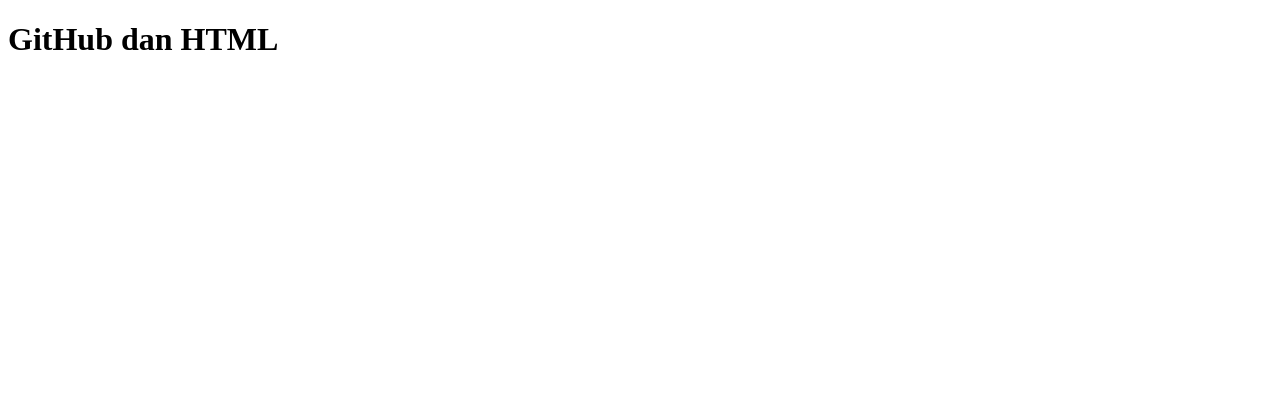
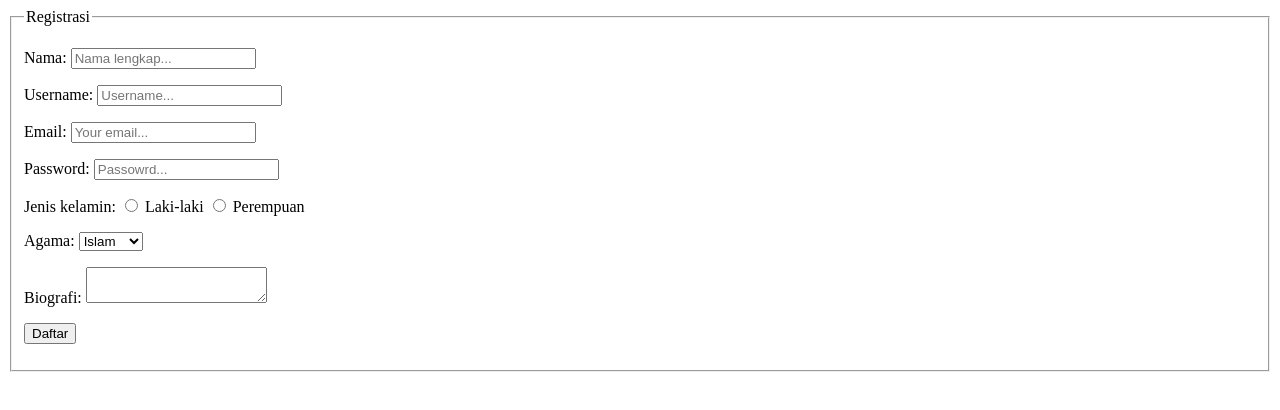
Before and after one commit to davidgrcias/PTS_Genap, a plain HTML site: page index.html in a window 1280 px wide. Drawn offline with Linux system fonts and the light colour scheme.

Commit message:
Buat form registrasi

```diff
--- a/index.html
+++ b/index.html
@@ -1,9 +1,50 @@
 <!DOCTYPE html>
 <html>
 <head>
-<title>GitHub dan HTML</title>
+<title>Registrasi</title>
 </head>
 <body>
-<h1> GitHub dan HTML </h1>
+<form action="contact.php" method="POST">
+<fieldset>
+<legend>Registrasi</legend>
+<p>
+<label>Nama:</label>
+<input type="text" name="nama" placeholder="Nama lengkap..." />
+</p>
+<p>
+<label>Username:</label>
+<input type="text" name="username" placeholder="Username..." />
+</p>
+<p>
+<label>Email:</label>
+<input type="email" name="email" placeholder="Your email..." />
+</p>
+<p>
+<label>Password:</label>
+<input type="password" name="password" placeholder="Passowrd..." />
+</p>
+<p>
+<label>Jenis kelamin:</label>
+<label><input type="radio" name="jenis_kelamin" value="laki-laki" /> Laki-laki</label>
+<label><input type="radio" name="jenis_kelamin" value="perempuan" /> Perempuan</label>
+</p>
+<p>
+<label>Agama:</label>
+<select name="agama">
+<option value="islam">Islam</option>
+<option value="kristen">Kristen</option>
+<option value="hindu">Hindu</option>
+<option value="budha">Budha</option>
+</select>
+</p>
+<p>
+<label>Biografi:</label>
+<textarea name="biografi"></textarea>
+</p>
+<p>
+<input type="submit" name="submit" value="Daftar" />
+</p>
+</fieldset>
+</form>
 </body>
 </html>
```
